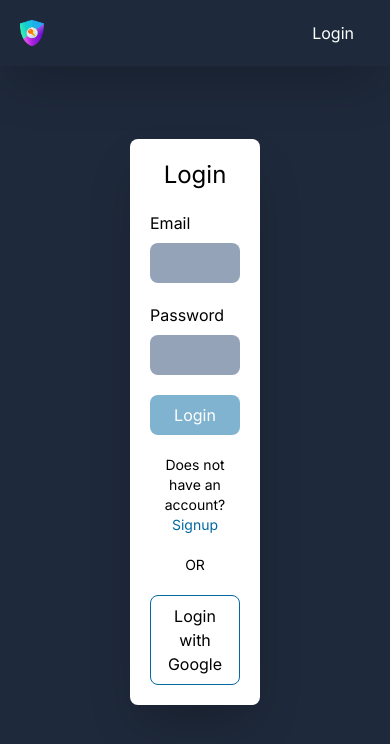
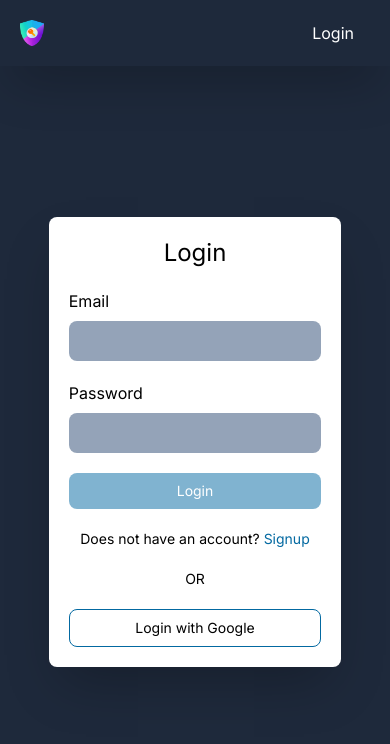
Before and after one commit to MustafaYavas/next-authentication, a Next.js app: page /login in a window 390 px wide. Shown: the top 744 px of the page. Built offline with nearby package versions, Linux system fonts and the light colour scheme; no server answers.

Commit message:
Fix responsive problems

```diff
--- a/src/components/header/Header.jsx
+++ b/src/components/header/Header.jsx
@@ -6,7 +6,7 @@ const Header = () => {
   const { data } = useSession();
 
   return (
-    <header className="flex justify-between items-center bg-transparent p-5 fixed w-full shadow-2xl">
+    <header className="flex justify-between items-center bg-slate-800 p-5 fixed w-full shadow-2xl">
       <div className="logo">
         <Link href="/" className="flex justify-center items-center gap-3">
           <Image src="/images/logo.png" alt="logo" width={24} height={24} />
--- a/src/containers/login/Login.jsx
+++ b/src/containers/login/Login.jsx
@@ -41,7 +41,11 @@ const LoginContainer = ({ signup, login, loading }) => {
   };
 
   return (
-    <div className="bg-white shadow-2xl px-5 py-5 text-black rounded-lg w-1/3">
+    <div
+      className={`bg-white shadow-2xl px-5 py-5 text-black rounded-lg w-3/4 md:w-1/3 ${
+        isLogin ? 'mt-10' : 'mt-36'
+      } md:mt-0`}
+    >
       <h3 className="mb-5 text-center text-2xl">
         {isLogin ? 'Login' : 'Signup'}
       </h3>
@@ -96,7 +100,7 @@ const LoginContainer = ({ signup, login, loading }) => {
           <button
             disabled={checkDisable()}
             type="submit"
-            className={` py-2 px-3 rounded-lg w-full text-white ${
+            className={` py-2 px-3 rounded-lg w-full text-white text-sm md:text-lg ${
               checkDisable()
                 ? 'cursor-not-allowed'
                 : 'bg-sky-700 hover:bg-sky-800'
@@ -130,7 +134,8 @@ const LoginContainer = ({ signup, login, loading }) => {
       <div>
         <button
           type="button"
-          className="border border-sky-700 py-2 px-3 rounded-lg w-full text-black hover:bg-sky-700 hover:text-white"
+          className="border border-sky-700 py-2 px-3 rounded-lg w-full text-black
+          hover:bg-sky-700 hover:text-white text-sm md:text-md"
           onClick={() => signIn('google')}
         >
           Login with Google
```
